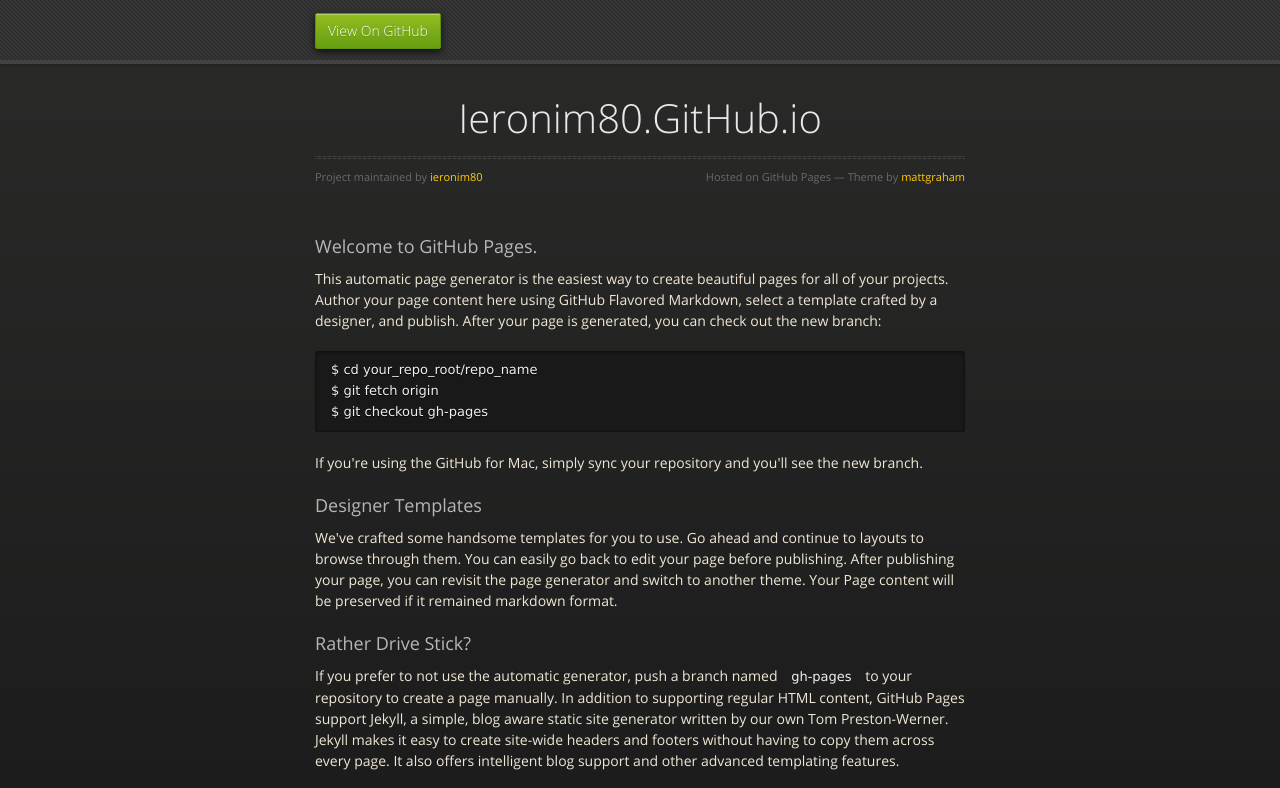
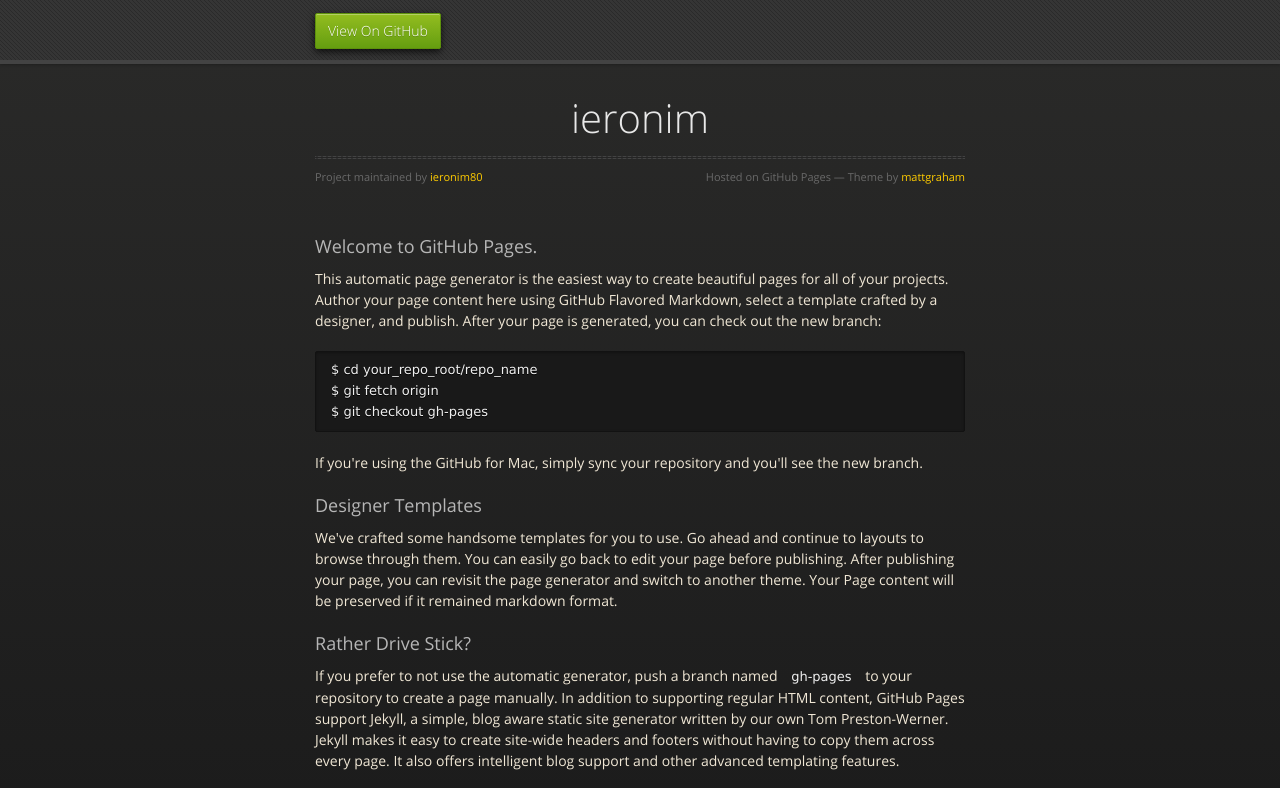
Before and after one commit to ieronim80/ieronim80.github.io, a plain HTML site: page index.html in a window 1280 px wide. Shown: the top 788 px of the page. Drawn offline with nearby package versions, Linux system fonts and the light colour scheme.

Commit message:
Update index.html

```diff
--- a/index.html
+++ b/index.html
@@ -28,7 +28,7 @@
 
       <section>
         <div id="title">
-          <h1>Ieronim80.GitHub.io</h1>
+          <h1>ieronim</h1>
           <p></p>
           <hr>
           <span class="credits left">Project maintained by <a href="https://github.com/ieronim80">ieronim80</a></span>
```
